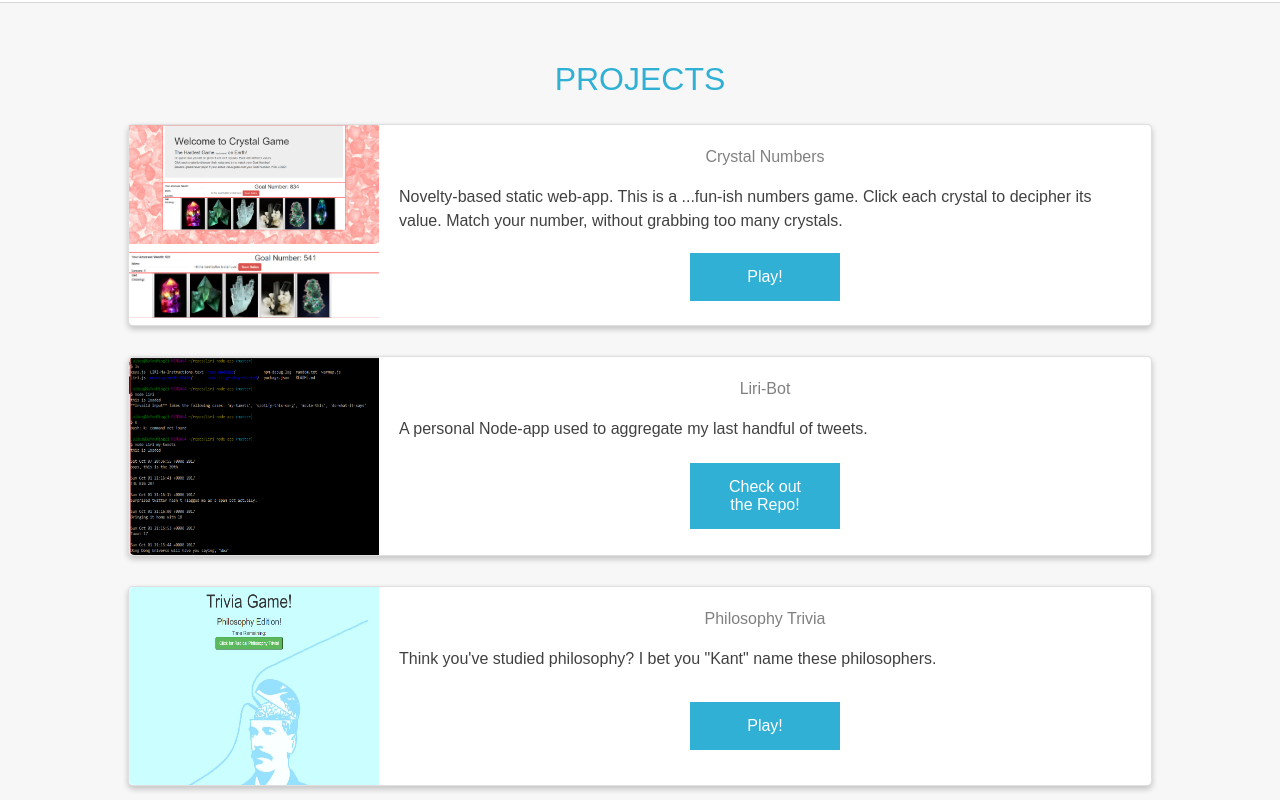
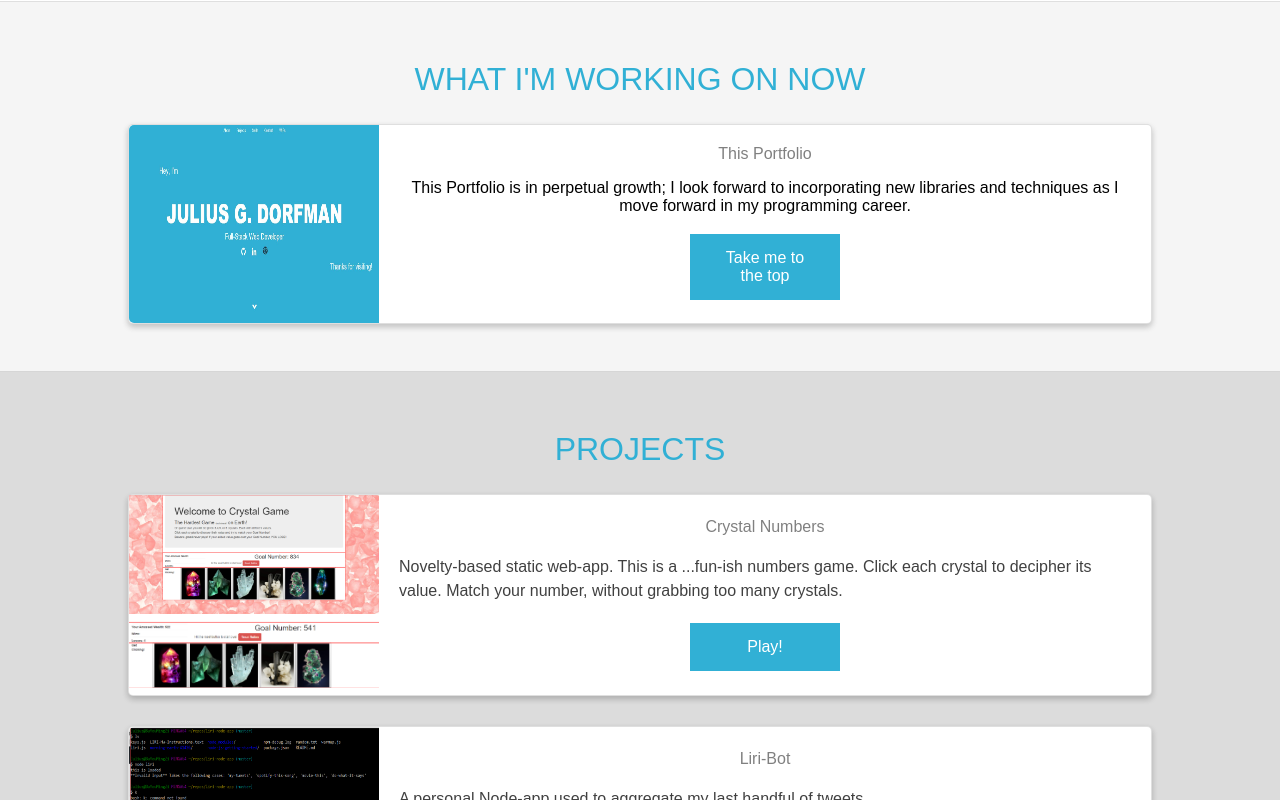
Before and after one commit to JuliusDorfman/juliusd-react-portfolio, a React (Create React App) app: page / in a window 1280 px wide. Shown: the part 1120-1920 px from the top of the page. Built offline with nearby package versions, Linux system fonts and the light colour scheme.

Commit message:
added WIPs section

```diff
--- a/src/pages/Homepage.css
+++ b/src/pages/Homepage.css
@@ -385,8 +385,6 @@ h4 {
 }
 
 .project-content button:hover {
-    width: 200px;
-    padding: 15px 55px 15px 55px;
     color: red;
 }
 
@@ -532,3 +530,19 @@ h4 {
     background: red;
     opacity: 1;
 }*/
+
+.whitesmoke {
+    background-color: whitesmoke;
+    box-shadow: 0px 0px 1px 0px rgba(0, 0, 0, 0.75);
+    -o-box-shadow: 0px 0px 1px 0px rgba(0, 0, 0, 0.75);
+    -moz-box-shadow: 0px 0px 1px 0px rgba(0, 0, 0, 0.75);
+    -webkit-box-shadow: 0px 0px 1px 0px rgba(0, 0, 0, 0.75);
+}
+
+.gainsboro {
+    background-color: gainsboro;
+    box-shadow: 0px 0px 1px 0px rgba(0, 0, 0, 0.75);
+    -o-box-shadow: 0px 0px 1px 0px rgba(0, 0, 0, 0.75);
+    -moz-box-shadow: 0px 0px 1px 0px rgba(0, 0, 0, 0.75);
+    -webkit-box-shadow: 0px 0px 1px 0px rgba(0, 0, 0, 0.75);
+}
--- a/src/pages/Homepage.js
+++ b/src/pages/Homepage.js
@@ -50,6 +50,7 @@ onMouseLeaveHandler = (event) => {
 	      <a href="#projects" className="hover">Projects</a>
 	      <a href="#skills" className="hover">Skills</a>
 	      <a href="#contact" className="hover">Contact</a>
+        <a href="#wips" className="hover">WIPs</a>
 	    </div>
 
 	    <div className="container" id="top">
@@ -238,7 +239,40 @@ onMouseLeaveHandler = (event) => {
         <div className="side-content"></div>
       </div>
 
- 	<div className="row">
+  <div className="row whitesmoke">
+    <div className="side-content-sm"></div>
+    <div className="main-content-lg ">
+      <div className="content-header">
+        <a className="anchor" name="wips"></a>
+        <h2>What I'm Working on Now</h2>
+      </div>
+      <div className="project-card">
+          <div className="image-container">
+            <div className="project-image">
+              <img src="../assets/images/portfolio_screen.jpg" alt="portoflio screenshot"/>
+            </div>
+          </div>
+        <div className="project-content">
+        <h4>This Portfolio</h4>
+        <p>This Portfolio is in perpetual growth;
+        I look forward to incorporating new libraries and techniques as I move forward in my
+        programming career.
+        </p>
+        <a href="#"><button className="btn btn-primary">Take me to the top</button></a>
+        </div>
+      </div>
+
+
+
+      </div>
+    <div className="side-content-sm"></div>
+
+
+
+  </div>
+
+
+ 	<div className="row gainsboro">
         <div className="side-content-sm"></div>
         <div className="main-content-lg">
           <div className="content-header">
@@ -266,7 +300,6 @@ onMouseLeaveHandler = (event) => {
           	</div>
 
             <div className="spacer"></div>
-
 
             <div className="project-card" id="cardTwo">
 	            <div className="image-container">
```
Also changed, not shown: public/assets/images/portfolio_screen.jpg (added).
